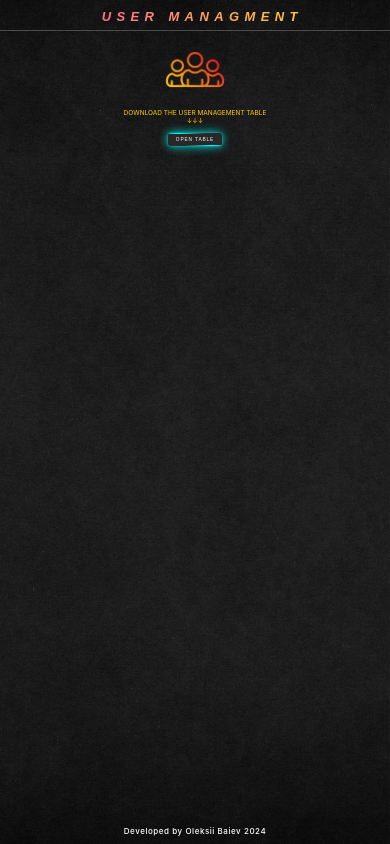
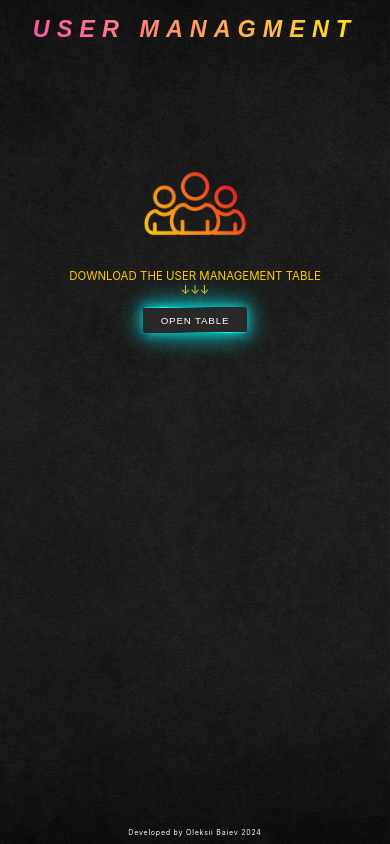
Before and after one commit to Oleksii85/user-management, a React (Create React App) app: page / in a window 390 px wide. Built offline with nearby package versions, Linux system fonts and the light colour scheme.

Commit message:
mobile adaptation

```diff
--- a/src/components/forms/Filters.module.scss
+++ b/src/components/forms/Filters.module.scss
@@ -58,3 +58,52 @@
     }
   }
 }
+@media (max-width: 481px) {
+  .filters {
+    margin: 0 1vw;
+    .h2_button {
+      margin: 1.39vw 5vw 0.7vw 5vw;
+      display: flex;
+      justify-content: space-between;
+      align-items: center;
+      text-align: center;
+
+      h2 {
+        font-size: 3.4vw;
+      }
+
+      button {
+        padding: 0.6vw 1.5vw;
+        border: 0.3vw solid #000;
+        border-radius: 1vw;
+        font-size: 2.5vw;
+        margin-left: 2.5vw;
+
+        &:hover {
+          border-radius: 1.6vw;
+          background-color: #ffce8d;
+        }
+      }
+    }
+
+    .fields {
+      display: flex;
+      justify-content: center;
+      flex-wrap: wrap;
+
+      input {
+        display: inline;
+        font-size: 2.5vw;
+        width: 46%;
+        margin: 0.7vw 0.7vw;
+        padding: 0.6vw 0.83vw;
+        border: 0.3vw solid #000;
+        border-radius: 1vw;
+
+        &:hover {
+          border-radius: 1.7vw;
+        }
+      }
+    }
+  }
+}
--- a/src/components/layout/Footer.module.scss
+++ b/src/components/layout/Footer.module.scss
@@ -7,4 +7,11 @@
     text-align: center;
     cursor: default;
   }
+  @media (max-width: 481px) {
+    p {
+      font-size: 1.8vw;
+      letter-spacing: 0.2vw;
+      font-weight: 400;
+    }
+  }
 }
--- a/src/components/layout/Header.module.scss
+++ b/src/components/layout/Header.module.scss
@@ -23,3 +23,20 @@
     cursor: default;
   }
 }
+@media (max-width: 481px) {
+  .header {
+    padding: 0;
+    border-bottom: 0.4vw solid #c25100;
+    width: 100vw;
+
+    img {
+      width: 9vw;
+      margin: 0 3.5vw 0 9vw;
+    }
+
+    h1 {
+      font-size: 4.5vw;
+      letter-spacing: 0.5vw;
+    }
+  }
+}
--- a/src/components/modals/UserItemModal.module.scss
+++ b/src/components/modals/UserItemModal.module.scss
@@ -53,3 +53,39 @@
     background-color: #ffce8d;
   }
 }
+@media (max-width: 481px) {
+  .modalContent {
+    padding: 4.7vw;
+    border-radius: 1vw;
+    width: 75.29vw;
+    box-shadow: 0 0.35vw 1.04vw rgba(0, 0, 0, 0.3);
+
+    .modal_container {
+      img {
+        width: 32.25vw;
+        height: auto;
+        margin-right: 4.2vw;
+      }
+      h2 {
+        font-size: 3.2vw;
+      }
+      p {
+        font-size: 2.5vw;
+        margin: 3.76vw 0;
+      }
+    }
+  }
+
+  .modal_button {
+    margin-top: 4.7vw;
+    padding: 0.6vw 7.08vw;
+    border: 0.3vw solid #000;
+    border-radius: 1vw;
+    font-size: 2.5vw;
+
+    &:hover {
+      border-radius: 1.6vw;
+      background-color: #ffce8d;
+    }
+  }
+}
--- a/src/components/pages/FirstPage.module.scss
+++ b/src/components/pages/FirstPage.module.scss
@@ -144,26 +144,45 @@
       }
     }
   }
+}
+@media (max-width: 481px) {
+  .first {
+    .header {
+      .title {
+        font-size: 6vw;
+        letter-spacing: 1.8vw;
+        padding: 0 0 3.8vw;
+        width: 100%;
 
-  // @media (max-width: 768px) {
-  //   .header .title {
-  //     font-size: 28px;
-  //     letter-spacing: 8px;
-  //   }
-
-  //   .main {
-  //     img {
-  //       width: 40%;
-  //     }
-
-  //     .link {
-  //       font-size: 14px;
-  //       padding: 12px 25px;
-  //     }
-
-  //     .enter_text {
-  //       font-size: 14px;
-  //     }
-  //   }
-  // }
+        &::before {
+          height: 0.2vw;
+        }
+      }
+    }
+    .main {
+      margin-top: 20%;
+      img {
+        width: 26.82vw;
+        height: auto;
+      }
+      .enter_text {
+        font-size: 2.94vw;
+        font-weight: 400;
+      }
+      .link {
+        padding: 2vw 4.5vw;
+        font-size: 2.5vw;
+        letter-spacing: 0.21vw;
+        border-radius: 0.69vw;
+        box-shadow: 0 0 2.6vw #00ffffb3, 0 0 6.08vw #00ffff80, 0 0 6.78vw #00ffff4d, 0 0 9.42vw #00ffff33;
+        &::before,
+        &::after {
+          height: 0.25vw;
+        }
+        &:hover {
+          box-shadow: 0 0 2.04vw #00ffff, 0 0 3.42vw #00ffffe6, 0 0 8vw #00ffffb3, 0 0 10.13vw #00ffff80;
+        }
+      }
+    }
+  }
 }
--- a/src/components/tables/UsersTable.module.scss
+++ b/src/components/tables/UsersTable.module.scss
@@ -59,3 +59,30 @@
     }
   }
 }
+@media (max-width: 481px) {
+  .container {
+    .main {
+      .table {
+        table {
+          font-size: 2.1vw;
+          border-spacing: 0;
+          border: 0.3vw solid #000;
+          margin: 0.7vw 2vw 1.4vw;
+          border-radius: 1vw;
+          overflow: hidden;
+          th,
+          td {
+            padding: 0.49vw 0.69vw;
+            border: 0.07vw solid #727272;
+            overflow: hidden;
+            text-overflow: ellipsis;
+            white-space: nowrap;
+          }
+          .no_found {
+            font-size: 2.5vw;
+          }
+        }
+      }
+    }
+  }
+}
```
